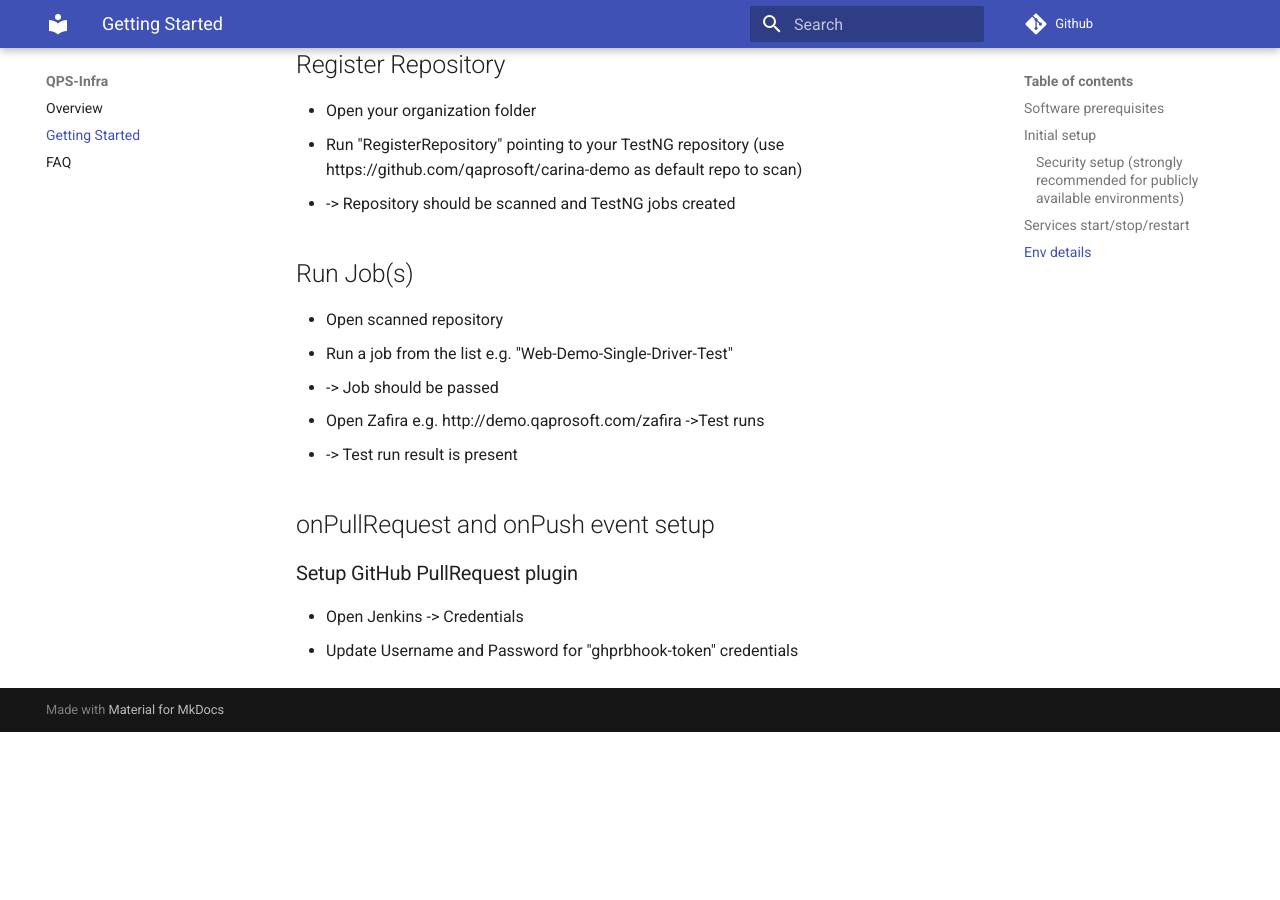
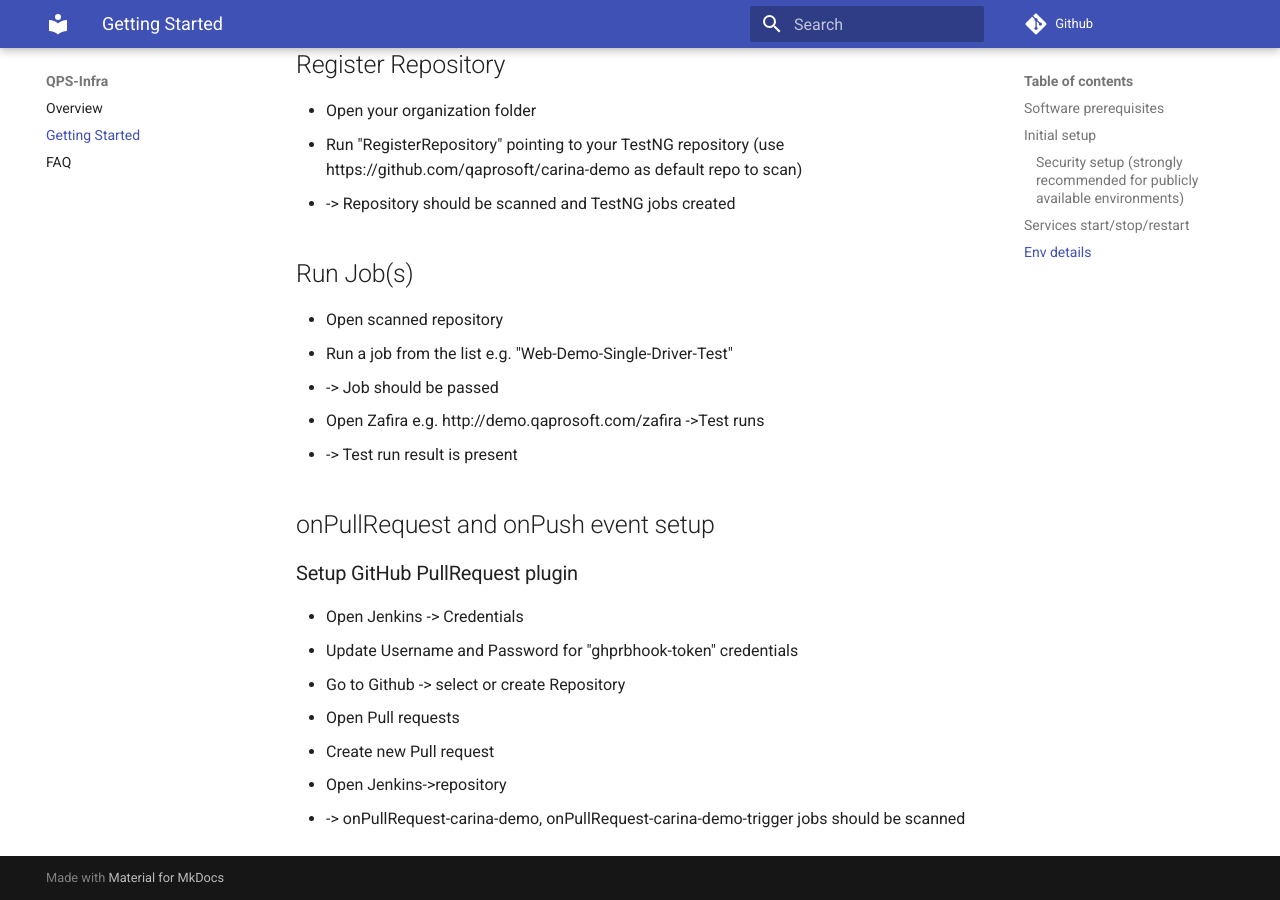
Before and after one commit to zebrunner/community-edition, an MkDocs documentation site: the page built from docs/getting_started.md, in a window 1280 px wide and 900 px high, scrolled down 2004 px. Built offline with MkDocs 1.6.1 and Material for MkDocs 9.7.7, drawn with Linux system fonts in a browser that asks for light colours; comment, search, counter and statistics services are not loaded; old or Windows-style settings are respelled for this version of MkDocs; before the commit the page ends 2736 px from its top, so only the background shows below that.

Commit message:
Update getting_started.md

```diff
--- a/docs/getting_started.md
+++ b/docs/getting_started.md
@@ -78,3 +78,10 @@
 ### Setup GitHub PullRequest plugin
 * Open Jenkins -> Credentials
 * Update Username and Password for "ghprbhook-token" credentials
+
+* Go to Github -> select or create Repository
+* Open Pull requests
+* Create new Pull request
+
+* Open Jenkins->repository
+* -> onPullRequest-carina-demo,	onPullRequest-carina-demo-trigger jobs should be scanned
```
